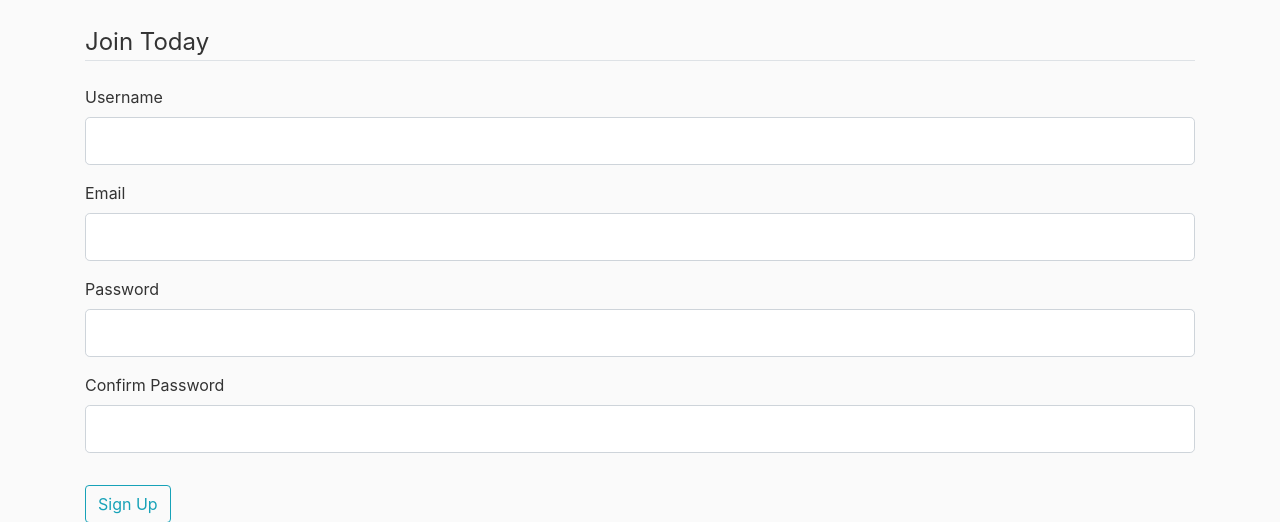
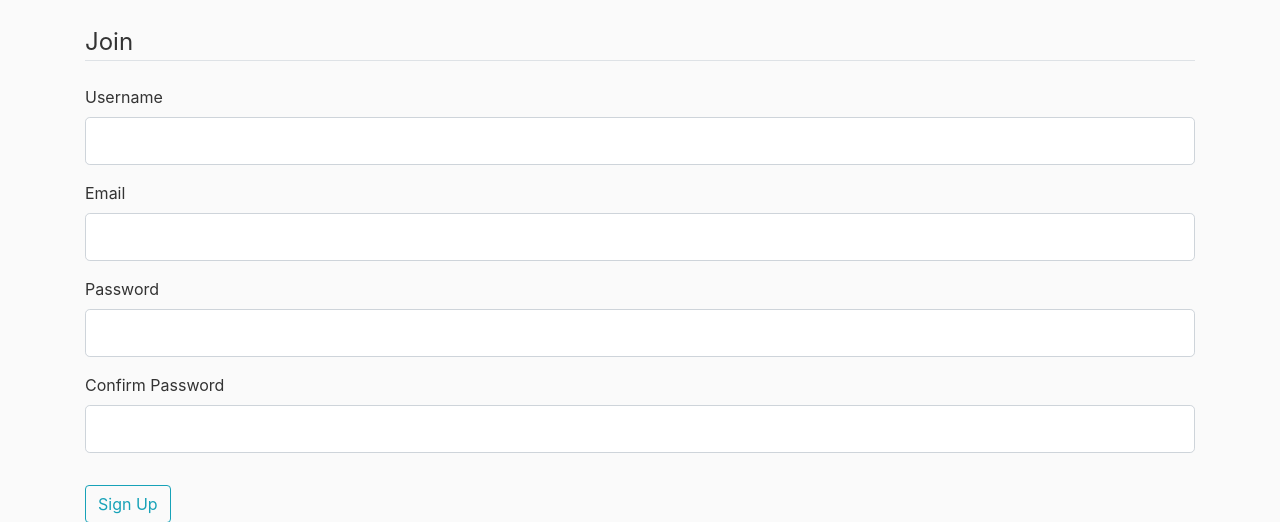
Before and after one commit to dusarah/pitch, a Flask app: page /signup in a window 1280 px wide. Shown: the part 56-578 px from the top of the page. Run offline with Flask 2, Linux system fonts and the light colour scheme; some libraries are stand-ins or nearby versions.

Commit message:
Update signup.html

```diff
--- a/app/templates/signup.html
+++ b/app/templates/signup.html
@@ -4,7 +4,7 @@
         <form method="POST" action="">
             {{ form.hidden_tag() }}
             <fieldset class="form-group">
-                <legend class="border-bottom mb-4">Join Today</legend>
+                <legend class="border-bottom mb-4">Join</legend>
                 <div class="form-group">
                     {{ form.username.label(class="form-control-label") }}
 
@@ -70,4 +70,3 @@
         </small>
     </div>
 {% endblock content %}
-© 202
```
